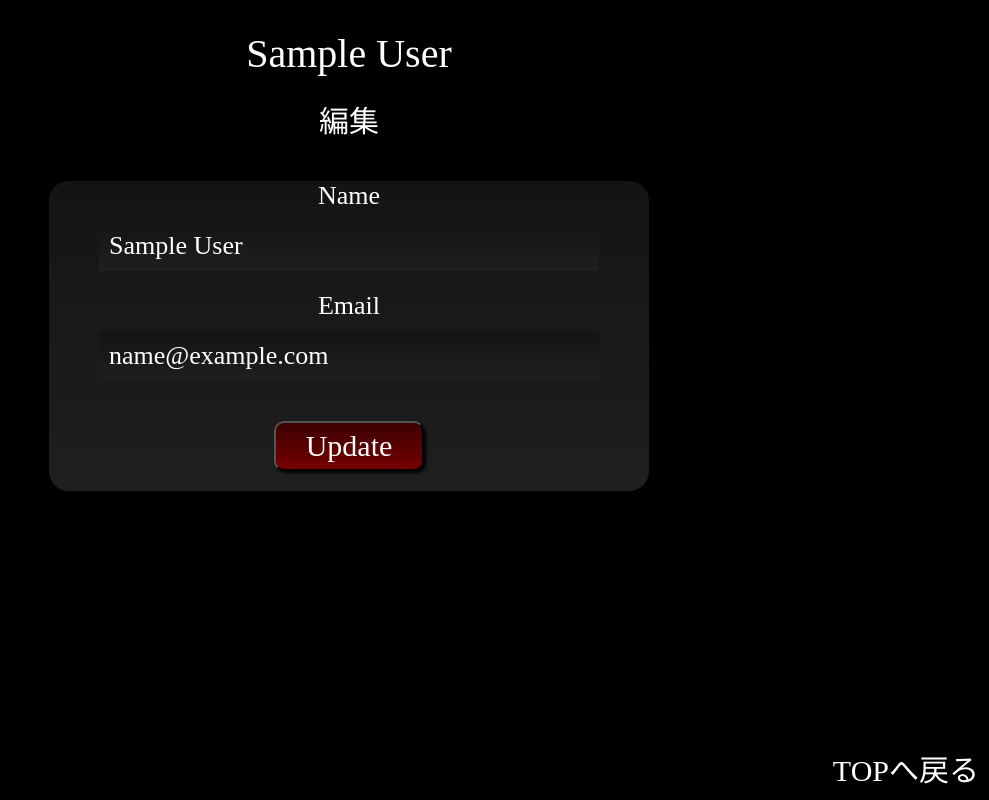
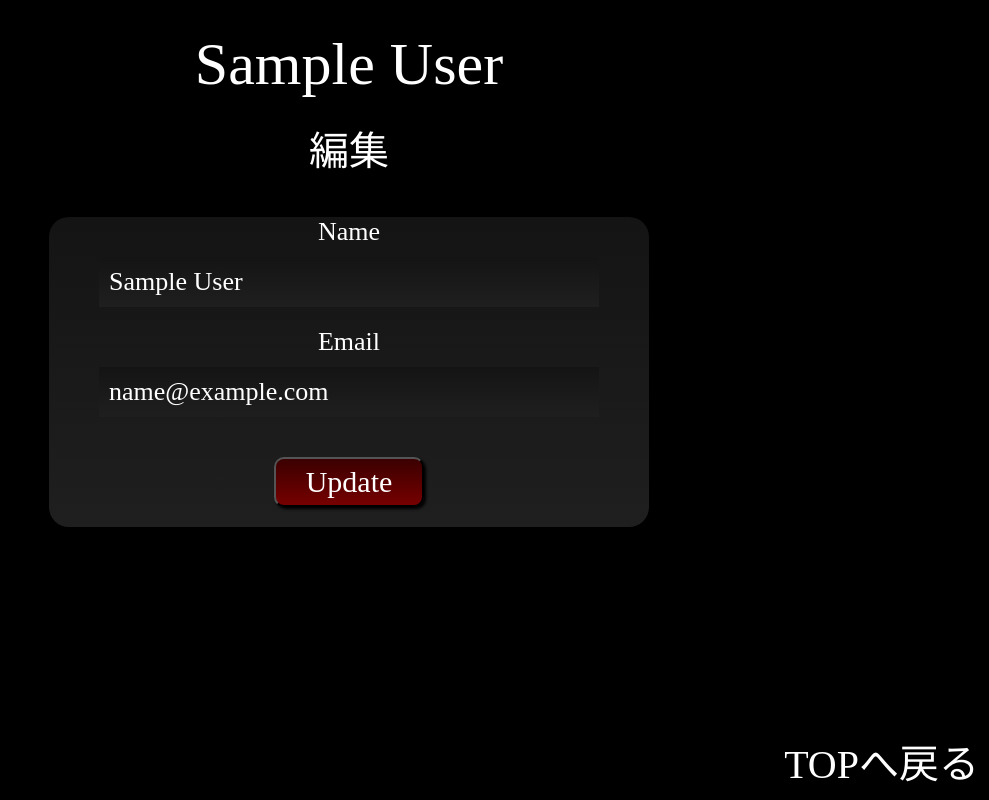
Before and after one commit to TomozQ/PF_2, a Rails app: page /users/1 in a window 1280 px wide. Shown: the whole page, without its empty margins (291-1280 px from the left). Run offline with Rails 7, Linux system fonts and the light colour scheme; the visitor is signed in with stand-in values (Sample User, id 1); style sheets or scripts are compiled from the project's sources; some libraries are stand-ins or nearby versions; some web fonts are replaced.

Commit message:
微調整

```diff
--- a/app/assets/stylesheets/modules/_middle_1.scss
+++ b/app/assets/stylesheets/modules/_middle_1.scss
@@ -73,8 +73,8 @@
         }
         a:hover{
           color: red;
-          font-family: 'onryou';
-          letter-spacing: 3px;
+          border: 6px solid red;
+          padding: 2px 10px;
         }
       }
     }
--- a/app/assets/stylesheets/modules/user.scss
+++ b/app/assets/stylesheets/modules/user.scss
@@ -129,7 +129,7 @@
     &__name{
       display: flex;
       justify-content: center;
-      font-size: 40px;
+      font-size: 60px;
       font-family: 'tetsubin';
       padding-top: 30px;
     }
@@ -137,7 +137,7 @@
   h1{
     color: white;
     font-family: 'ZenjidoJP-FeltPenLMT';
-    font-size: 30px;
+    font-size: 40px;
     text-align: center;
     padding-top: 20px;
   }
@@ -190,7 +190,7 @@
     text-decoration: none;
     color: white;
     font-family: 'ZenjidoJP-FeltPenLMT';
-    font-size: 30px;
+    font-size: 40px;
     display: block;
     position: absolute;
     right: 10px;
```
